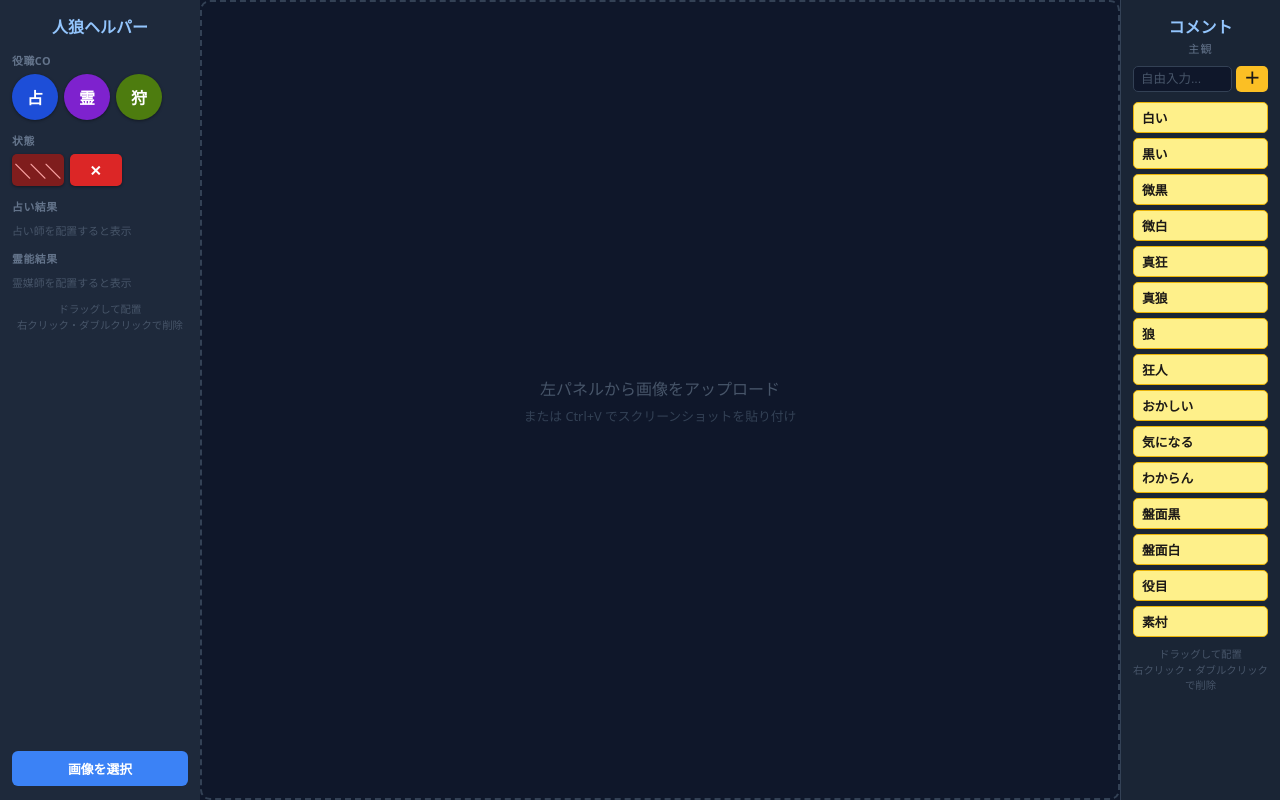
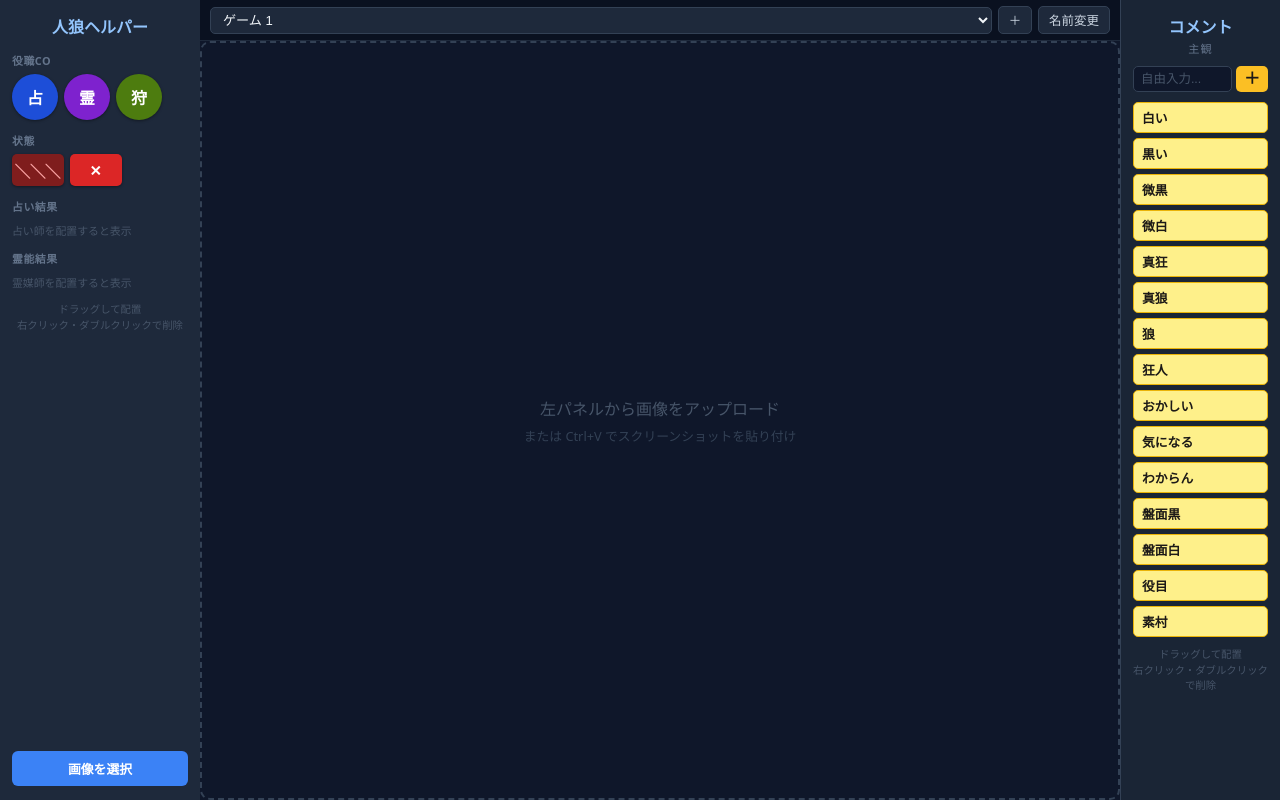
Before and after one commit to Riku-1/my-jinro-helper, a React (Vite) app: page / in a window 1280 px wide. Built offline with nearby package versions, Linux system fonts and the light colour scheme.

Commit message:
ゲーム選択機能を追加

```diff
--- a/package.json
+++ b/package.json
@@ -6,7 +6,7 @@
   "scripts": {
     "dev": "vite",
     "build": "vite build",
-    "lint": "eslint .",
+    "lint": "eslint && tsc --noEmit",
     "preview": "vite preview"
   },
   "dependencies": {
--- a/src/App.css
+++ b/src/App.css
@@ -136,9 +136,56 @@
 /* ── Board area ──────────────────────────────── */
 .board-area {
   flex: 1;
+  display: flex;
+  flex-direction: column;
   overflow: hidden;
   background: #0f172a;
-  position: relative;
+}
+
+/* ── Game selector ───────────────────────────── */
+.game-selector-bar {
+  display: flex;
+  align-items: center;
+  gap: 6px;
+  padding: 6px 10px;
+  background: #0a1120;
+  border-bottom: 1px solid #1e293b;
+  flex-shrink: 0;
+}
+
+.game-select {
+  flex: 1;
+  min-width: 0;
+  padding: 4px 8px;
+  background: #1e293b;
+  color: #f1f5f9;
+  border: 1px solid #334155;
+  border-radius: 5px;
+  font-size: 0.82rem;
+  outline: none;
+  cursor: pointer;
+}
+
+.game-select:focus { border-color: #3b82f6; }
+
+.game-btn {
+  padding: 4px 10px;
+  background: #1e293b;
+  color: #cbd5e1;
+  border: 1px solid #334155;
+  border-radius: 5px;
+  font-size: 0.78rem;
+  cursor: pointer;
+  white-space: nowrap;
+  transition: opacity 0.1s;
+}
+
+.game-btn:hover { opacity: 0.8; }
+
+.game-btn--danger {
+  background: #7f1d1d;
+  color: #fca5a5;
+  border-color: #991b1b;
 }
 
 .board-viewport {
--- a/src/App.tsx
+++ b/src/App.tsx
@@ -1,11 +1,13 @@
-import { useState, useEffect, useCallback } from 'react';
+import { useState, useEffect, useCallback, useRef } from 'react';
 import IconPalette from './components/IconPalette';
 import GameBoard from './components/GameBoard';
 import CommentSidebar from './components/CommentSidebar';
+import GameTabs from './components/GameTabs';
 import type { IconDef } from './constants/icons';
 import './App.css';
 
-const STORAGE_KEY = 'jinro-helper-v1';
+const STORAGE_KEY_V1 = 'jinro-helper-v1';
+const STORAGE_KEY_V2 = 'jinro-helper-v2';
 
 export type PlacedIcon = {
   id: string;
@@ -22,11 +24,22 @@ export type PlacedComment = {
   y: number;
 };
 
-type SavedState = {
+export type Game = {
+  id: string;
+  name: string;
   boardImage: string | null;
   placedIcons: PlacedIcon[];
   placedComments: PlacedComment[];
 };
+
+type AppState = {
+  games: Game[];
+  activeGameId: string;
+};
+
+function newGame(name: string): Game {
+  return { id: crypto.randomUUID(), name, boardImage: null, placedIcons: [], placedComments: [] };
+}
 
 function resolveInstanceColor(iconDef: IconDef, prev: PlacedIcon[]): string {
   if (!iconDef.colors) return iconDef.color;
@@ -36,83 +49,120 @@ function resolveInstanceColor(iconDef: IconDef, prev: PlacedIcon[]): string {
   return `hsl(${hue}, 70%, 40%)`;
 }
 
-function loadState(): SavedState {
+function loadState(): AppState {
   try {
-    const raw = localStorage.getItem(STORAGE_KEY);
-    return raw
-      ? (JSON.parse(raw) as SavedState)
-      : { boardImage: null, placedIcons: [], placedComments: [] };
+    const raw2 = localStorage.getItem(STORAGE_KEY_V2);
+    if (raw2) return JSON.parse(raw2) as AppState;
+
+    // Migrate from v1
+    const raw1 = localStorage.getItem(STORAGE_KEY_V1);
+    const g = newGame('ゲーム 1');
+    if (raw1) {
+      const v1 = JSON.parse(raw1) as Partial<Game>;
+      g.boardImage   = v1.boardImage   ?? null;
+      g.placedIcons  = v1.placedIcons  ?? [];
+      g.placedComments = v1.placedComments ?? [];
+    }
+    return { games: [g], activeGameId: g.id };
   } catch {
-    return { boardImage: null, placedIcons: [], placedComments: [] };
+    const g = newGame('ゲーム 1');
+    return { games: [g], activeGameId: g.id };
   }
 }
 
 export default function App() {
-  const saved = loadState();
-  const [boardImage, setBoardImage] = useState<string | null>(() => saved.boardImage);
-  const [placedIcons, setPlacedIcons] = useState<PlacedIcon[]>(() => saved.placedIcons);
-  const [placedComments, setPlacedComments] = useState<PlacedComment[]>(() => saved.placedComments);
+  const initial = loadState();
+  const [games, setGames]               = useState<Game[]>(initial.games);
+  const [activeGameId, setActiveGameId] = useState<string>(initial.activeGameId);
 
+  // Ref so stable callbacks can always read the latest activeGameId
+  const activeGameIdRef = useRef(activeGameId);
+  useEffect(() => { activeGameIdRef.current = activeGameId; }, [activeGameId]);
+
+  // Persist
   useEffect(() => {
-    localStorage.setItem(STORAGE_KEY, JSON.stringify({ boardImage, placedIcons, placedComments }));
-  }, [boardImage, placedIcons, placedComments]);
+    localStorage.setItem(STORAGE_KEY_V2, JSON.stringify({ games, activeGameId }));
+  }, [games, activeGameId]);
 
-  const readImageFile = (file: File | null | undefined) => {
+  const activeGame = games.find((g) => g.id === activeGameId) ?? games[0];
+
+  // Stable helper – always updates the currently active game
+  const updateActive = useCallback((updater: (g: Game) => Game) => {
+    setGames((prev) => prev.map((g) => g.id === activeGameIdRef.current ? updater(g) : g));
+  }, []);
+
+  // Image
+  const readImageFile = useCallback((file: File | null | undefined) => {
     if (!file || !file.type.startsWith('image/')) return;
     const reader = new FileReader();
-    reader.onload = (ev) => setBoardImage(ev.target?.result as string);
+    reader.onload = (ev) => updateActive((g) => ({ ...g, boardImage: ev.target?.result as string }));
     reader.readAsDataURL(file);
-  };
+  }, [updateActive]);
 
   const handleImageUpload = (e: React.ChangeEvent<HTMLInputElement>) =>
     readImageFile(e.target.files?.[0]);
 
   const handlePaste = useCallback((e: ClipboardEvent) => {
-    const item = Array.from(e.clipboardData?.items ?? []).find((i) =>
-      i.type.startsWith('image/'),
-    );
+    const item = Array.from(e.clipboardData?.items ?? []).find((i) => i.type.startsWith('image/'));
     if (item) readImageFile(item.getAsFile());
-  }, []);
+  }, [readImageFile]);
 
   useEffect(() => {
     window.addEventListener('paste', handlePaste);
     return () => window.removeEventListener('paste', handlePaste);
   }, [handlePaste]);
 
+  // Icon handlers
   const handleDropIcon = (iconDef: IconDef, x: number, y: number, resolvedColor?: string) =>
-    setPlacedIcons((prev) => [
-      ...prev,
-      {
-        id: crypto.randomUUID(),
-        iconDef,
-        instanceColor: resolvedColor ?? resolveInstanceColor(iconDef, prev),
-        x,
-        y,
-      },
-    ]);
+    updateActive((g) => ({
+      ...g,
+      placedIcons: [
+        ...g.placedIcons,
+        { id: crypto.randomUUID(), iconDef, instanceColor: resolvedColor ?? resolveInstanceColor(iconDef, g.placedIcons), x, y },
+      ],
+    }));
 
   const handleMoveIcon = (id: string, x: number, y: number) =>
-    setPlacedIcons((prev) => prev.map((icon) => (icon.id === id ? { ...icon, x, y } : icon)));
+    updateActive((g) => ({ ...g, placedIcons: g.placedIcons.map((icon) => (icon.id === id ? { ...icon, x, y } : icon)) }));
 
   const handleRemoveIcon = (id: string) =>
-    setPlacedIcons((prev) => prev.filter((icon) => icon.id !== id));
+    updateActive((g) => ({ ...g, placedIcons: g.placedIcons.filter((icon) => icon.id !== id) }));
 
+  // Comment handlers
   const handleDropComment = (text: string, x: number, y: number) =>
-    setPlacedComments((prev) => [...prev, { id: crypto.randomUUID(), text, x, y }]);
+    updateActive((g) => ({ ...g, placedComments: [...g.placedComments, { id: crypto.randomUUID(), text, x, y }] }));
 
   const handleMoveComment = (id: string, x: number, y: number) =>
-    setPlacedComments((prev) => prev.map((c) => (c.id === id ? { ...c, x, y } : c)));
+    updateActive((g) => ({ ...g, placedComments: g.placedComments.map((c) => (c.id === id ? { ...c, x, y } : c)) }));
 
   const handleRemoveComment = (id: string) =>
-    setPlacedComments((prev) => prev.filter((c) => c.id !== id));
+    updateActive((g) => ({ ...g, placedComments: g.placedComments.filter((c) => c.id !== id) }));
 
-  const hasAnyPlacement = placedIcons.length > 0 || placedComments.length > 0;
+  // Game management
+  const handleCreateGame = () => {
+    const g = newGame(`ゲーム ${games.length + 1}`);
+    setGames((prev) => [...prev, g]);
+    setActiveGameId(g.id);
+  };
+
+  const handleRenameGame = (id: string, name: string) =>
+    setGames((prev) => prev.map((g) => g.id === id ? { ...g, name } : g));
+
+  const handleDeleteGame = (id: string) => {
+    setGames((prev) => {
+      const remaining = prev.filter((g) => g.id !== id);
+      if (activeGameIdRef.current === id) setActiveGameId(remaining[remaining.length - 1].id);
+      return remaining;
+    });
+  };
+
+  const hasAnyPlacement = activeGame.placedIcons.length > 0 || activeGame.placedComments.length > 0;
 
   return (
     <div className="app">
       <aside className="sidebar">
         <h1 className="app-title">人狼ヘルパー</h1>
-        <IconPalette placedIcons={placedIcons} />
+        <IconPalette placedIcons={activeGame.placedIcons} />
         <div className="controls">
           <label className="btn btn-primary">
             画像を選択
@@ -121,26 +171,35 @@ export default function App() {
           {hasAnyPlacement && (
             <button
               className="btn btn-secondary"
-              onClick={() => { setPlacedIcons([]); setPlacedComments([]); }}
+              onClick={() => updateActive((g) => ({ ...g, placedIcons: [], placedComments: [] }))}
             >
               配置をクリア
             </button>
           )}
-          {boardImage && (
+          {activeGame.boardImage && (
             <button
               className="btn btn-danger"
-              onClick={() => { setBoardImage(null); setPlacedIcons([]); setPlacedComments([]); }}
+              onClick={() => updateActive((g) => ({ ...g, boardImage: null, placedIcons: [], placedComments: [] }))}
             >
               全リセット
             </button>
           )}
         </div>
       </aside>
-      <main className="board-area">
+
+      <div className="board-area">
+        <GameTabs
+          games={games}
+          activeGameId={activeGameId}
+          onSwitch={setActiveGameId}
+          onCreate={handleCreateGame}
+          onRename={handleRenameGame}
+          onDelete={handleDeleteGame}
+        />
         <GameBoard
-          image={boardImage}
-          placedIcons={placedIcons}
-          placedComments={placedComments}
+          image={activeGame.boardImage}
+          placedIcons={activeGame.placedIcons}
+          placedComments={activeGame.placedComments}
           onDropIcon={handleDropIcon}
           onMoveIcon={handleMoveIcon}
           onRemoveIcon={handleRemoveIcon}
@@ -148,7 +207,8 @@ export default function App() {
           onMoveComment={handleMoveComment}
           onRemoveComment={handleRemoveComment}
         />
-      </main>
+      </div>
+
       <CommentSidebar />
     </div>
   );
--- /dev/null
+++ b/src/components/GameTabs.tsx
@@ -0,0 +1,44 @@
+import type { Game } from '../App';
+
+type Props = {
+  games: Game[];
+  activeGameId: string;
+  onSwitch: (id: string) => void;
+  onCreate: () => void;
+  onRename: (id: string, name: string) => void;
+  onDelete: (id: string) => void;
+};
+
+export default function GameTabs({ games, activeGameId, onSwitch, onCreate, onRename, onDelete }: Props) {
+  const handleRename = () => {
+    const current = games.find((g) => g.id === activeGameId);
+    if (!current) return;
+    const name = window.prompt('ゲーム名を入力してください', current.name);
+    if (name?.trim()) onRename(activeGameId, name.trim());
+  };
+
+  const handleDelete = () => {
+    const current = games.find((g) => g.id === activeGameId);
+    if (!current) return;
+    if (window.confirm(`「${current.name}」を削除しますか？`)) onDelete(activeGameId);
+  };
+
+  return (
+    <div className="game-selector-bar">
+      <select
+        className="game-select"
+        value={activeGameId}
+        onChange={(e) => onSwitch(e.target.value)}
+      >
+        {games.map((g) => (
+          <option key={g.id} value={g.id}>{g.name}</option>
+        ))}
+      </select>
+      <button className="game-btn" onClick={onCreate} title="新しいゲームを作成">＋</button>
+      <button className="game-btn" onClick={handleRename} title="ゲーム名を変更">名前変更</button>
+      {games.length > 1 && (
+        <button className="game-btn game-btn--danger" onClick={handleDelete} title="このゲームを削除">削除</button>
+      )}
+    </div>
+  );
+}
```
